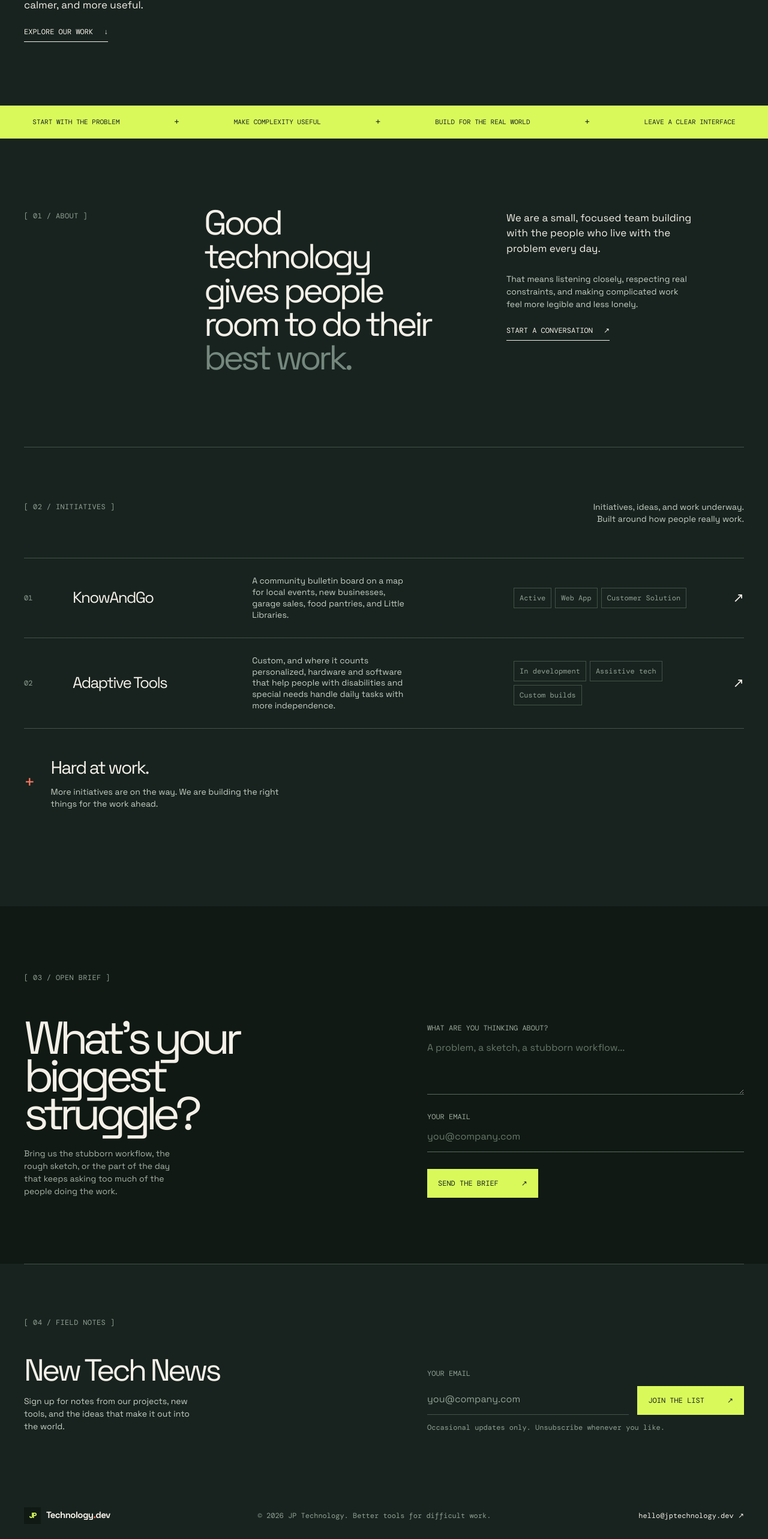
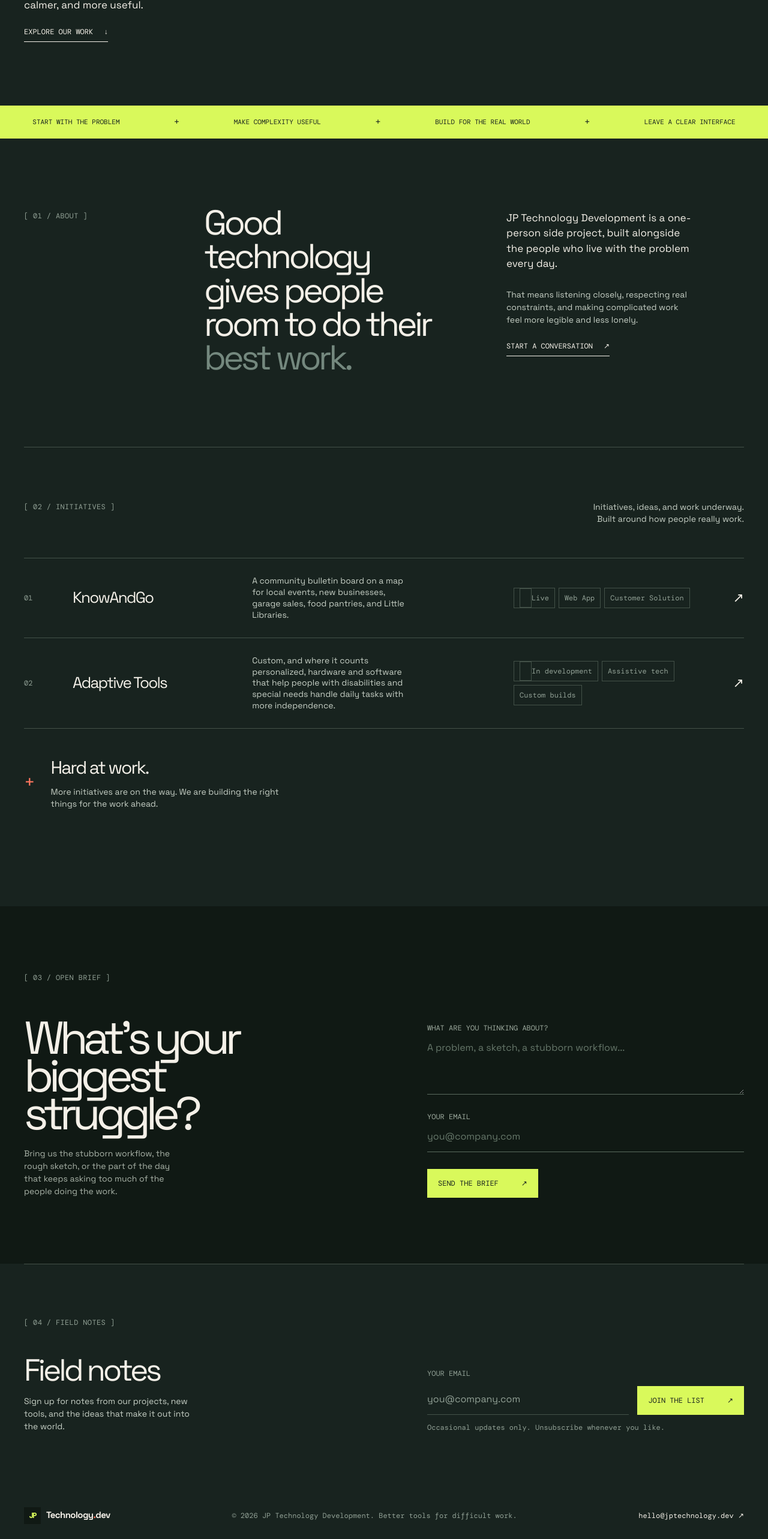
Before and after one commit to jpatrick5402/jptechnology.dev, a Next.js app: page / in a window 1280 px wide. Shown: the part 882-3448 px from the top of the page at 60% size. Built offline with nearby package versions, Linux system fonts and the light colour scheme; no server answers.

Commit message:
Spruce-up: status pills, one-person About copy, Field notes heading, footer

```diff
--- a/app/page.tsx
+++ b/app/page.tsx
@@ -3,6 +3,7 @@
 import { FormEvent, MouseEvent, useEffect, useState } from "react";
 import Link from "next/link";
 import { ProductsConceptVisual } from "./components/ProductsConceptVisual";
+import { StatusPill, KnowAndGoStatus } from "./components/StatusPill";
 import { ThemeToggle } from "./components/ThemeToggle";
 import { initiatives } from "./initiatives/data";
 
@@ -241,8 +242,9 @@ export default function Home() {
 					</h2>
 					<div className="about-text">
 						<p>
-							We are a small, focused team building with the people who live
-							with the problem every day.
+							JP Technology Development is a one-person side project,
+							built alongside the people who live with the problem every
+							day.
 						</p>
 						<p>
 							That means listening closely, respecting real constraints, and
@@ -282,7 +284,11 @@ export default function Home() {
 						<h3>{initiative.title}</h3>
 						<p>{initiative.summary}</p>
 						<span className="product-tags">
-							<span>{initiative.status}</span>
+							{initiative.slug === "knowandgo" ? (
+								<KnowAndGoStatus />
+							) : (
+								<StatusPill status={initiative.status} />
+							)}
 							{initiative.tags.map((tag) => (
 								<span key={tag}>{tag}</span>
 							))}
@@ -373,7 +379,7 @@ export default function Home() {
 			>
 				<div>
 					<div className="section-label">[ 04 / Field notes ]</div>
-					<h2>New Tech News</h2>
+					<h2>Field notes</h2>
 					<p>
 						Sign up for notes from our projects, new tools, and the ideas that
 						make it out into the world.
@@ -436,7 +442,9 @@ export default function Home() {
 						Technology<span className="wordmark-dot">.</span>dev
 					</span>
 				</a>
-				<p>© 2026 JP Technology. Better tools for difficult work.</p>
+				<p>
+					© 2026 JP Technology Development. Better tools for difficult work.
+				</p>
 				<a href="mailto:hello@jptechnology.dev">
 					hello@jptechnology.dev <span aria-hidden="true">↗</span>
 				</a>
```
